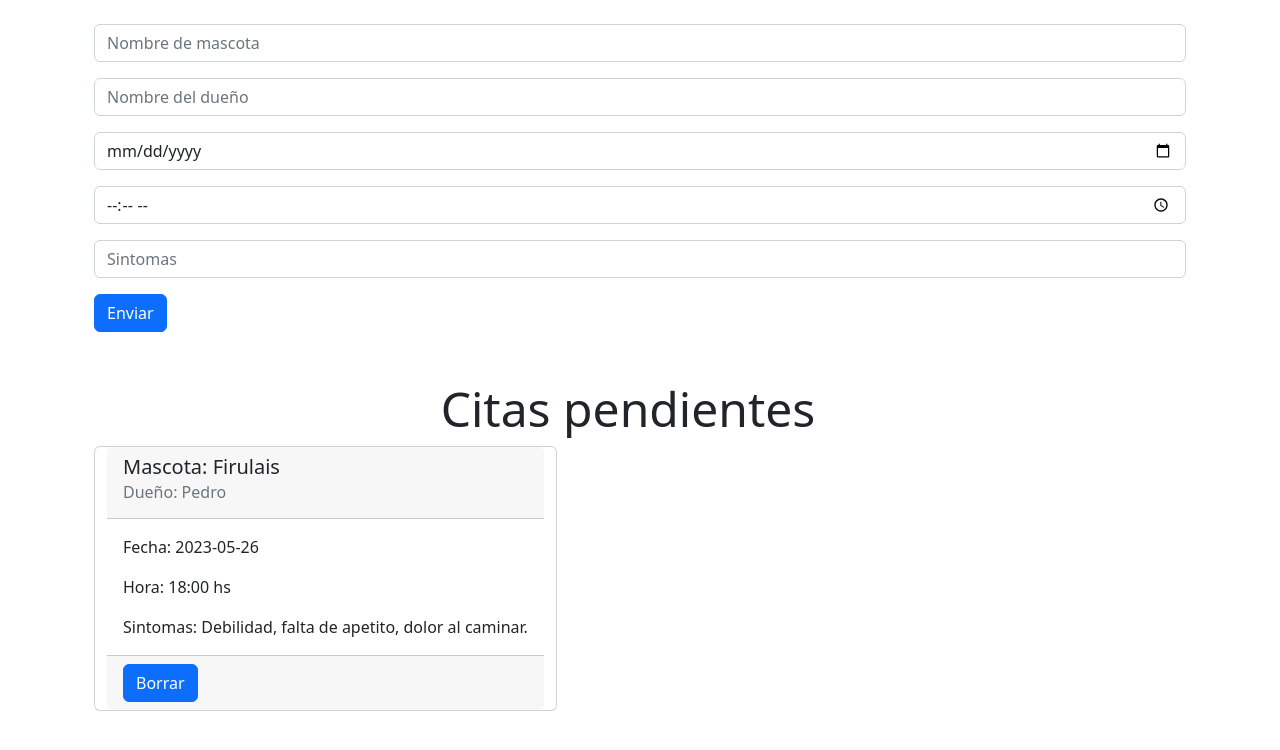
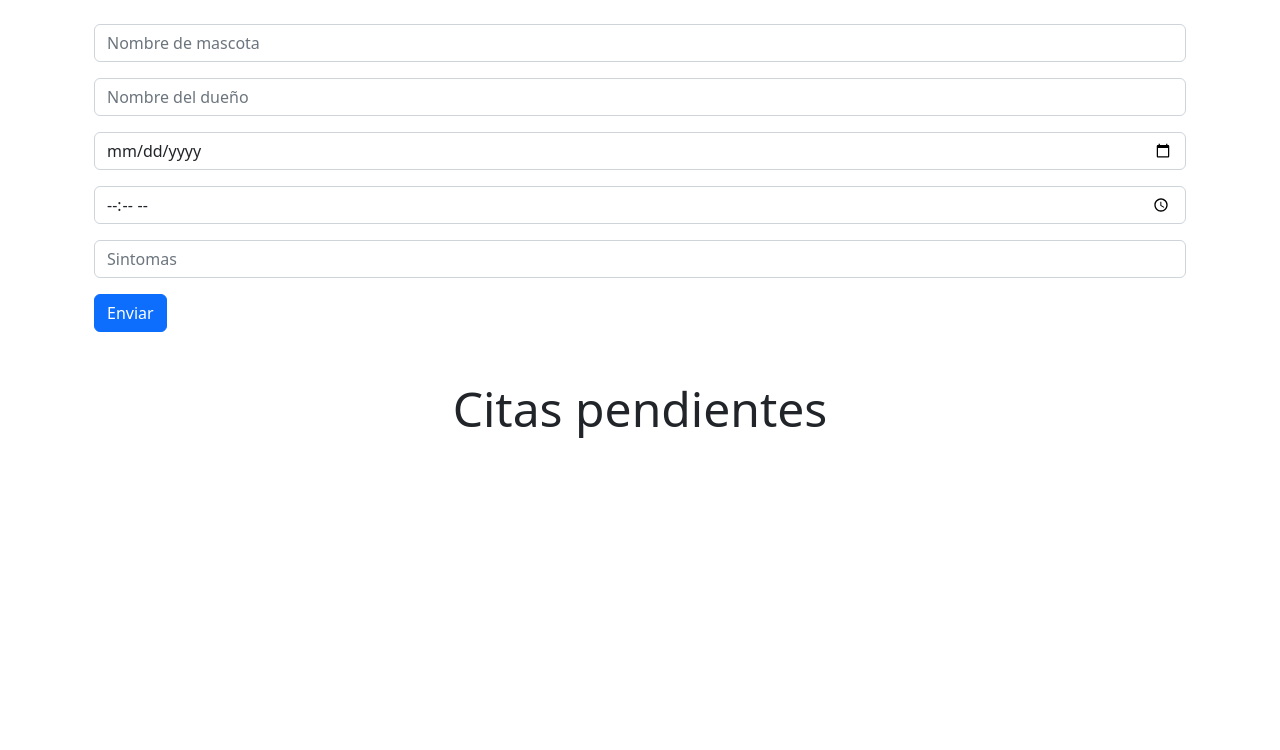
Before and after one commit to Fedreric/practicoReact-9, a React (Vite) app: page / in a window 1280 px wide. Shown: the top 750 px of the page. Built offline with nearby package versions, Linux system fonts and the light colour scheme.

Commit message:
Se corrigen errores de maquetado

```diff
--- a/src/components/Cita.jsx
+++ b/src/components/Cita.jsx
@@ -1,18 +1,16 @@
 import { Button, Card } from "react-bootstrap";
 const Cita = () => {
   return (
-    <Card className="col-md-6 col-lg-4 w-auto">
+        <Card>
           <Card.Header>
             <Card.Title>Mascota: Firulais</Card.Title>
-        <Card.Subtitle className="mb-2 text-muted">Dueño: Pedro</Card.Subtitle>
+            <Card.Subtitle className="mb-2 text-muted">
+              Dueño: Pedro
+            </Card.Subtitle>
           </Card.Header>
           <Card.Body>
-        <Card.Text>
-          Fecha: 2023-05-26
-        </Card.Text>
-        <Card.Text>
-          Hora: 18:00 hs
-        </Card.Text>
+            <Card.Text>Fecha: 2023-05-26</Card.Text>
+            <Card.Text>Hora: 18:00 hs</Card.Text>
             <Card.Text>
               Sintomas: Debilidad, falta de apetito, dolor al caminar.
             </Card.Text>
--- a/src/components/ContenedorCitas.jsx
+++ b/src/components/ContenedorCitas.jsx
@@ -1,13 +1,17 @@
-import { Container } from "react-bootstrap";
+import { Container, Col, Row} from "react-bootstrap";
 import Cita from "./Cita";
 
-const ContenedorCitas = () => {
-    return (
-        <Container className="row my-5">
-            <h4 className="display-5 text-center">Citas pendientes</h4>
-            <Cita></Cita>
-        </Container>
-    );
+const ContenedorCitas = ({ citas }) => {
+  return (
+    <section className="row my-5">
+      <h4 className="display-5 text-center">Citas pendientes</h4>
+          {citas.map((cita) => (
+            <article  className="col-md-6 col-lg-4 mb-2">
+                <Cita cita={cita}></Cita>
+            </article>
+          ))}
+    </section>
+  );
 };
 
 export default ContenedorCitas;
--- a/src/components/Formulario.jsx
+++ b/src/components/Formulario.jsx
@@ -12,6 +12,7 @@ const Formulario = () => {
   const [validated, setValidated] = useState(false);
   useEffect(()=>{
     localStorage.setItem('listaCitas',JSON.stringify(citas));
+    console.log(citas)
   },[citas])
   const handleSubmit = (e) => {
     // const fechaActual = new Date();
@@ -98,7 +99,7 @@ const Formulario = () => {
           Enviar
         </Button>
       </Form>
-      <ContenedorCitas></ContenedorCitas>
+      <ContenedorCitas citas={citas}></ContenedorCitas>
     </Container>
   );
 };
```
Lines whose indentation alone changed are shown as unchanged.
